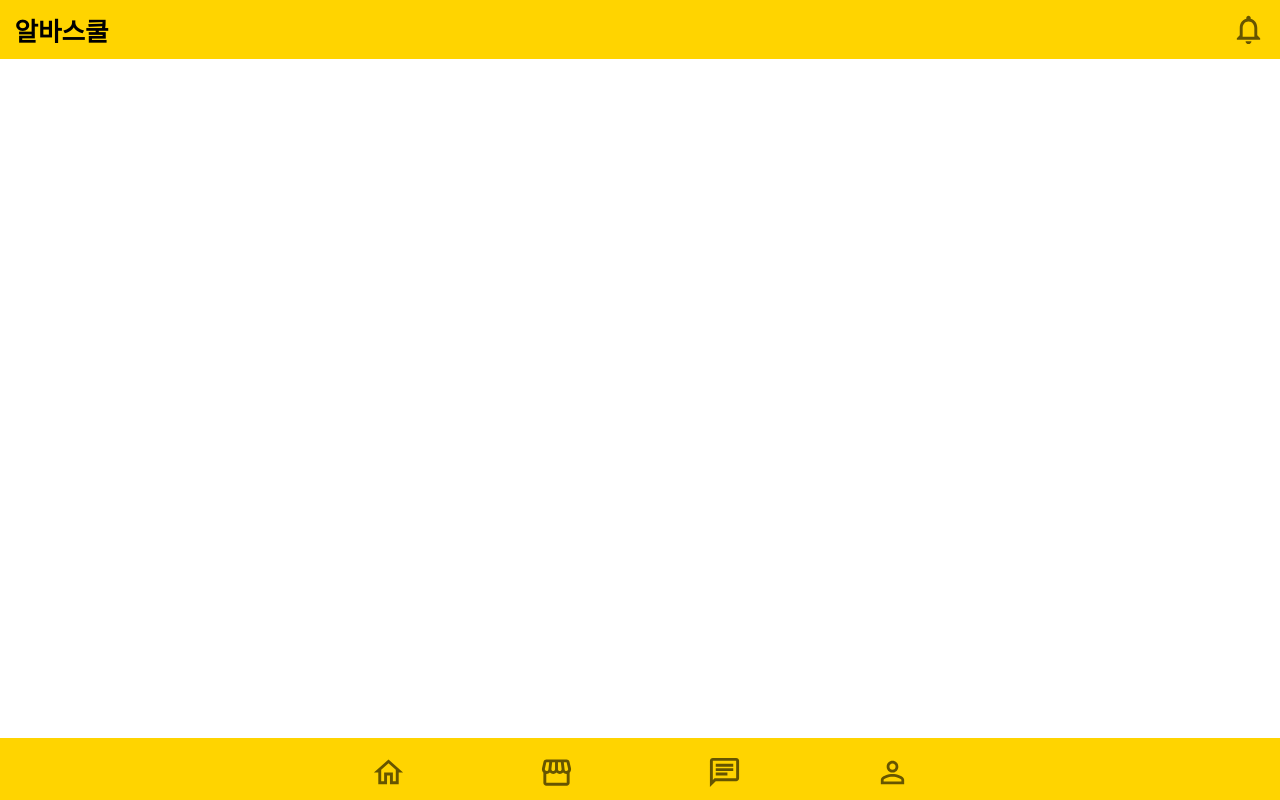
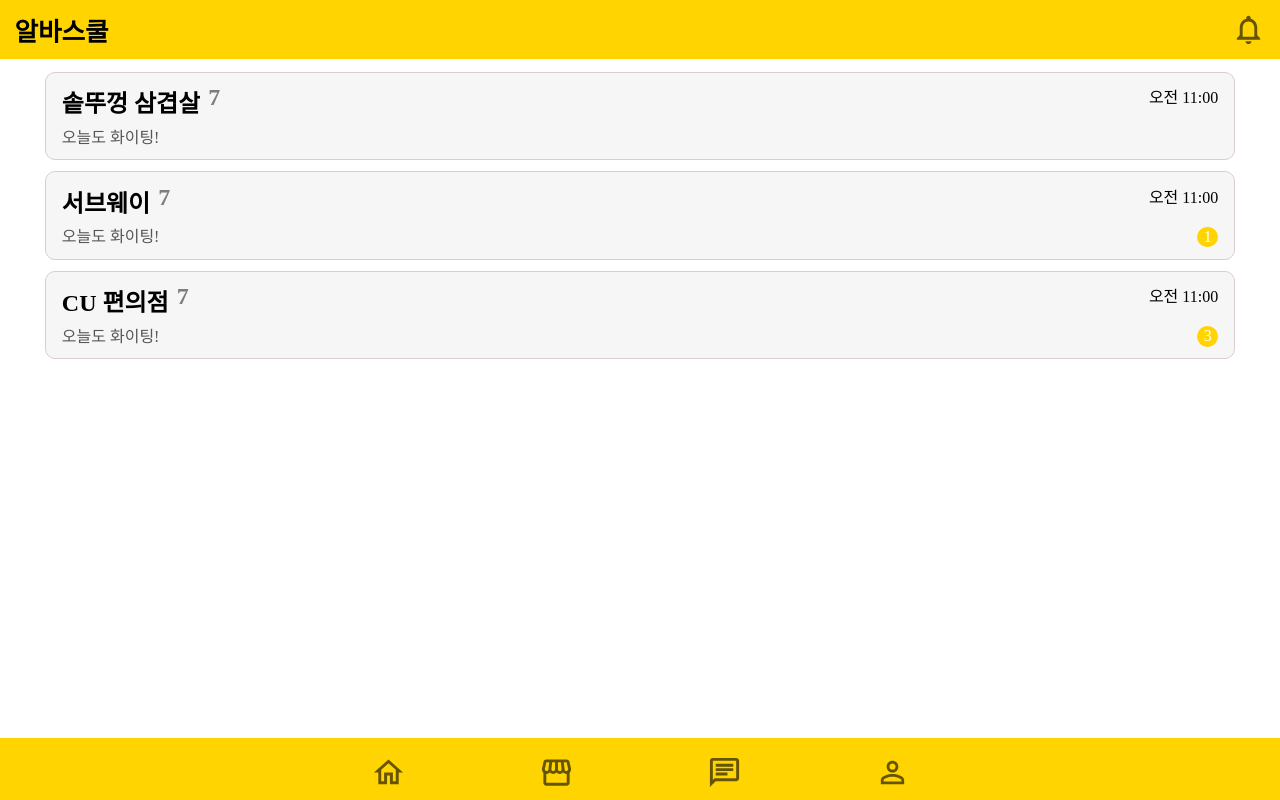
Before and after one commit to leejjorang/albaschool_frontend, a React (Vite) app: page /chats in a window 1280 px wide. Built offline with nearby package versions, Linux system fonts and the light colour scheme; a web font is replaced by a local one.

Commit message:
Feat: 채팅 목록(공통) 페이지 구조 및 스타일 구현

```diff
--- a/src/App.tsx
+++ b/src/App.tsx
@@ -7,6 +7,7 @@ import Home from "./pages/common/Home";
 import StaffUser from "./pages/staff/User";
 import ManagerUser from "./pages/manager/User";
 import UserEdit from "./pages/common/UserEdit";
+import ChatList from "./pages/common/ChatList";
 
 function App() {
   return (
@@ -20,6 +21,7 @@ function App() {
           <Route path="/user/staff" element={<StaffUser />} />
           <Route path="/user/manager" element={<ManagerUser />} />
           <Route path="/user/edit" element={<UserEdit />} />
+          <Route path="/chats" element={<ChatList />} />
         </Routes>
       </Layout>
     </BrowserRouter>
--- /dev/null
+++ b/src/pages/common/ChatList.tsx
@@ -0,0 +1,95 @@
+import styled from "styled-components";
+
+const ChatList = () => {
+  return (
+    <ChatListStyle>
+      <ChatBoxStyle>
+        <div>
+          <span>
+            <h2>솥뚜껑 삼겹살</h2>
+            <h2 style={{color: '#7E7E7E'}}>7</h2>
+          </span>
+          <p style={{color: '#565656'}}>오늘도 화이팅!</p>
+        </div>
+        <TextBoxStyle>
+          <p>오전 11:00</p>
+        </TextBoxStyle>
+      </ChatBoxStyle>
+
+      <ChatBoxStyle>
+        <div>
+          <span>
+            <h2>서브웨이</h2>
+            <h2 style={{color: '#7E7E7E'}}>7</h2>
+          </span>
+          <p style={{color: '#565656'}}>오늘도 화이팅!</p>
+        </div>
+        <TextBoxStyle>
+          <p>오전 11:00</p>
+          <BadgeStyle>1</BadgeStyle>
+        </TextBoxStyle>
+      </ChatBoxStyle>
+      <ChatBoxStyle>
+        <div>
+          <span>
+            <h2>CU 편의점</h2>
+            <h2 style={{color: '#7E7E7E'}}>7</h2>
+          </span>
+          <p style={{color: '#565656'}}>오늘도 화이팅!</p>
+        </div>
+        <TextBoxStyle>
+          <p>오전 11:00</p>
+          <BadgeStyle>3</BadgeStyle>
+        </TextBoxStyle>
+      </ChatBoxStyle>
+    </ChatListStyle>
+  );
+}
+
+export default ChatList;
+
+const ChatListStyle = styled.div`
+  display: flex;
+  flex-direction: column;
+  align-items: center;
+  gap: 0.7rem;
+  margin-top: 1rem;
+`
+
+const ChatBoxStyle = styled.div`
+  border: 1px solid #DBCDCD;
+  background-color: #F7F6F6;
+  width: 93%;
+  display: flex;
+  justify-content: space-between;
+  padding: 0.7rem 1rem;
+  border-radius: 10px;
+
+  span {
+    display: flex;
+    gap: 0.5rem;
+    margin-bottom: 0.3rem;
+  }
+
+  &:focus, &:hover {
+    background-color: #FFD400;
+  }
+`
+
+const TextBoxStyle = styled.div`
+  display: flex;
+  flex-direction: column;
+  align-items: flex-end;
+  justify-content: space-between;
+`
+
+const BadgeStyle = styled.div`
+  background-color: #FFD400;
+  color: white;
+  border-radius: 50%;
+  width: 1.3rem;
+  height: 1.3rem;
+  display: flex;
+  justify-content: center;
+  align-items: center;
+`
```
